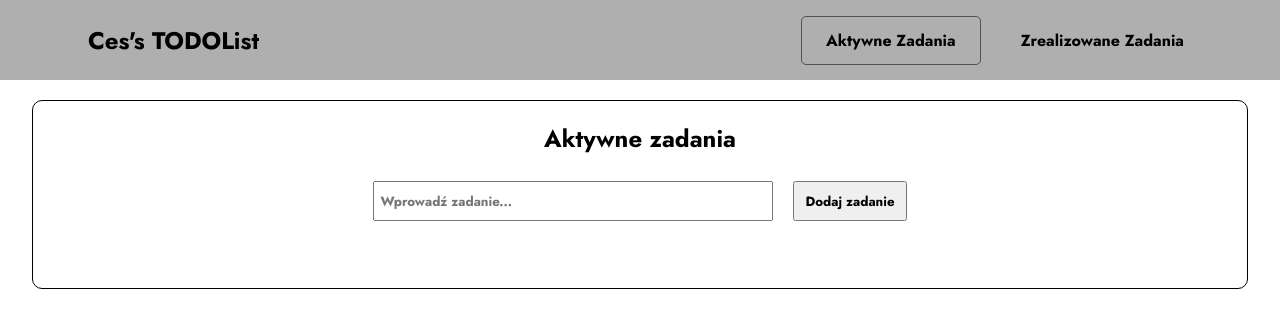
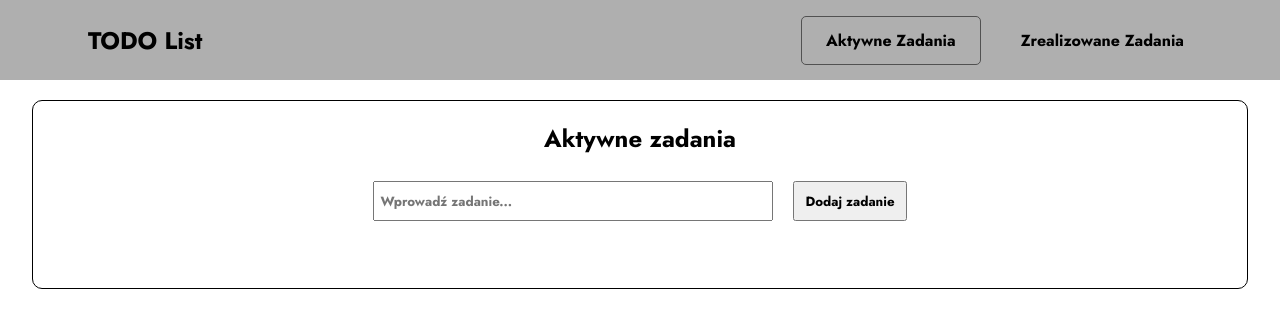
Before and after one commit to wojces/ces-todo-list, a Vue app: page /aktywne in a window 1280 px wide. Shown: the top 328 px of the page. Built offline with nearby package versions, Linux system fonts and the light colour scheme.

Commit message:
little visual change

```diff
--- a/src/components/layout/TheHeader.vue
+++ b/src/components/layout/TheHeader.vue
@@ -2,7 +2,7 @@
   <header>
     <nav>
       <h1>
-        <router-link to="/">Ces's TODOList</router-link>
+        <router-link to="/">TODO List</router-link>
       </h1>
       <ul>
         <li>
```
